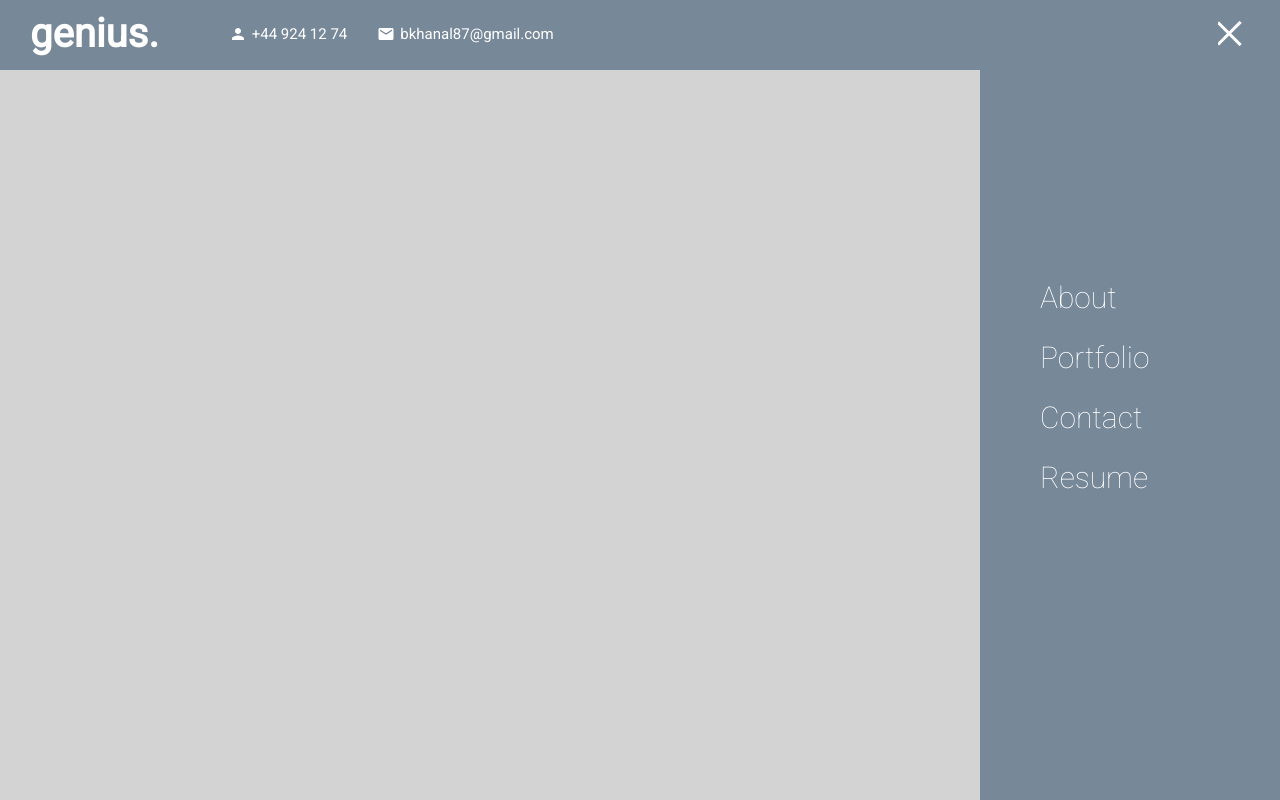
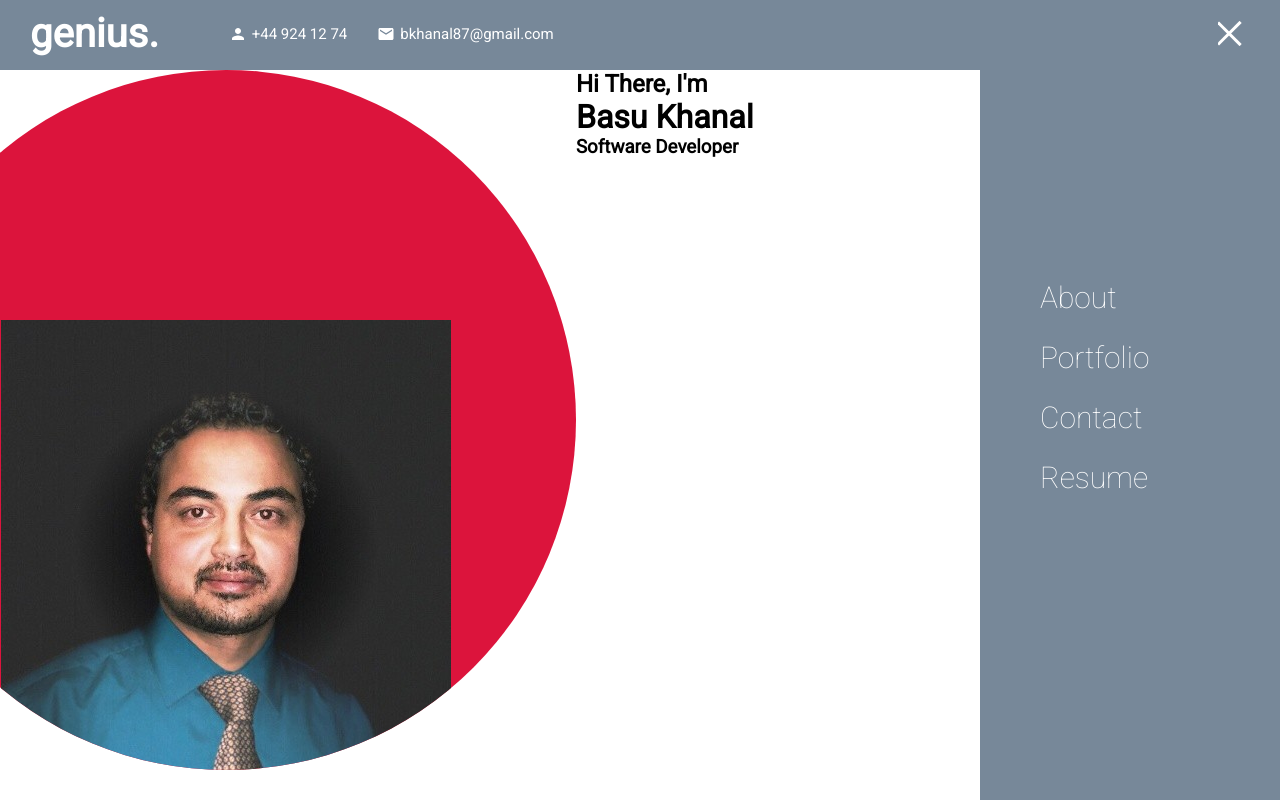
Before and after one commit to bkhanal87/basu-khanal-react-portfolio, a React (Create React App) app: page / in a window 1280 px wide. Built offline with nearby package versions, Linux system fonts and the light colour scheme.

Commit message:
intro section created

```diff
--- a/src/components/about/About.jsx
+++ b/src/components/about/About.jsx
@@ -1,8 +1,20 @@
-import './about.scss';
+import "./about.scss";
 
 export default function About() {
-    return (
-        <div className="about" id="about">
+  return (
+    <div className="about" id="about">
+      <div className="left">
+        <div className="imgContainer">
+          <img src="asset/basu.jpg" alt="Basu Khanal" />
         </div>
-    )
+      </div>
+      <div className="right">
+        <div className="wrapper">
+          <h2>Hi There, I'm</h2>
+          <h1>Basu Khanal</h1>
+          <h3>Software Developer</h3>
+        </div>
+      </div>
+    </div>
+  );
 }
--- a/src/components/about/about.scss
+++ b/src/components/about/about.scss
@@ -1,3 +1,27 @@
 .about {
-  background-color: lightgray;
+  background-color: white;
+  display: flex;
+
+  .left {
+    flex: 0.45;
+    overflow: hidden;
+
+    .imgContainer {
+      width: 700px;
+      height: 700px;
+      background-color: crimson;
+      border-radius: 50%;
+      display: flex;
+      align-items: flex-end;
+      justify-content: center;
+      float: right;
+
+      .img {
+        height: 90%;
+      }
+    }
+  }
+  .right {
+    flex: 0.55;
+  }
 }
```
Also changed, not shown: public/asset/basu.jpg (added).
